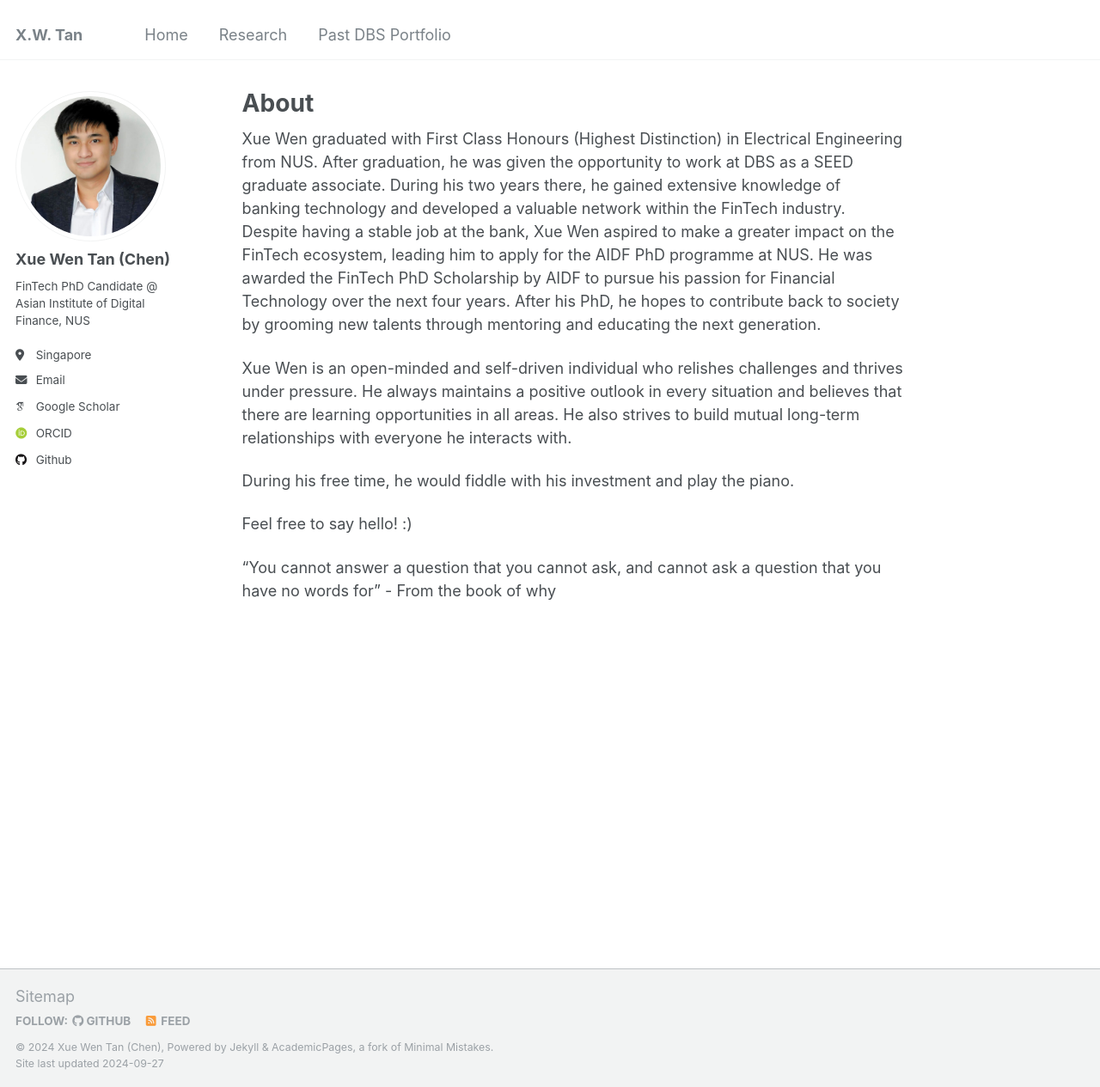
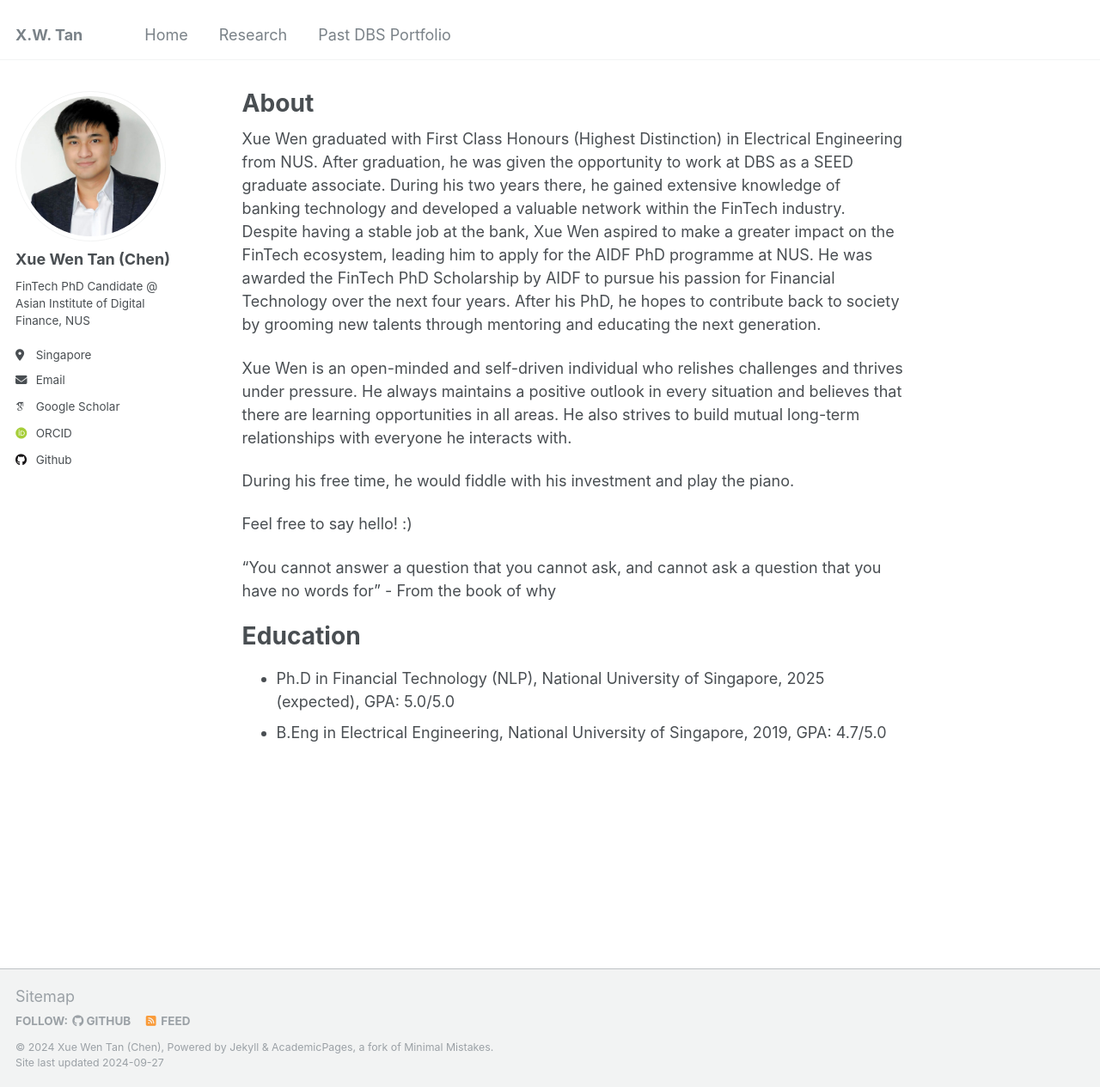
Before and after one commit to Chen-XueWen/Chen-XueWen.github.io, a Jekyll site: the page built from _pages/about.md, in a window 1280 px wide and 1265 px high. Shown: the whole window at 86% size. Built offline with Jekyll 4.4.1, drawn with Linux system fonts in a browser that asks for light colours; some web fonts are replaced.

Commit message:
Update about.md

```diff
--- a/_pages/about.md
+++ b/_pages/about.md
@@ -16,3 +16,8 @@ During his free time, he would fiddle with his investment and play the piano.
 Feel free to say hello! :)
 
 "You cannot answer a question that you cannot ask, and cannot ask a question that you have no words for" - From the book of why
+
+Education
+======
+* Ph.D in Financial Technology (NLP), National University of Singapore, 2025 (expected), GPA: 5.0/5.0
+* B.Eng in Electrical Engineering, National University of Singapore, 2019, GPA: 4.7/5.0
```
